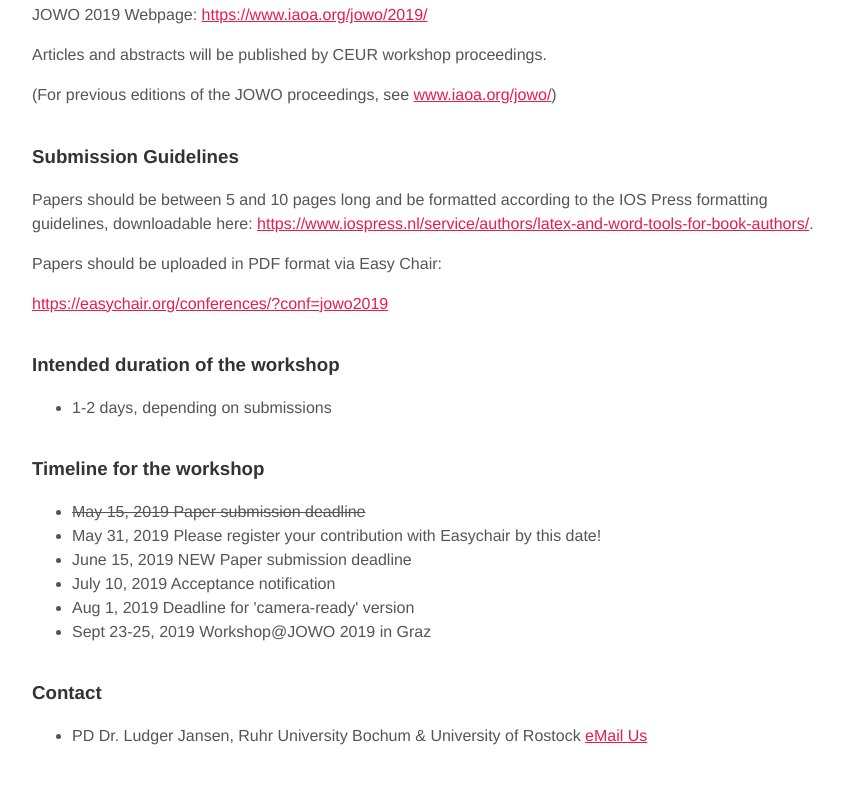
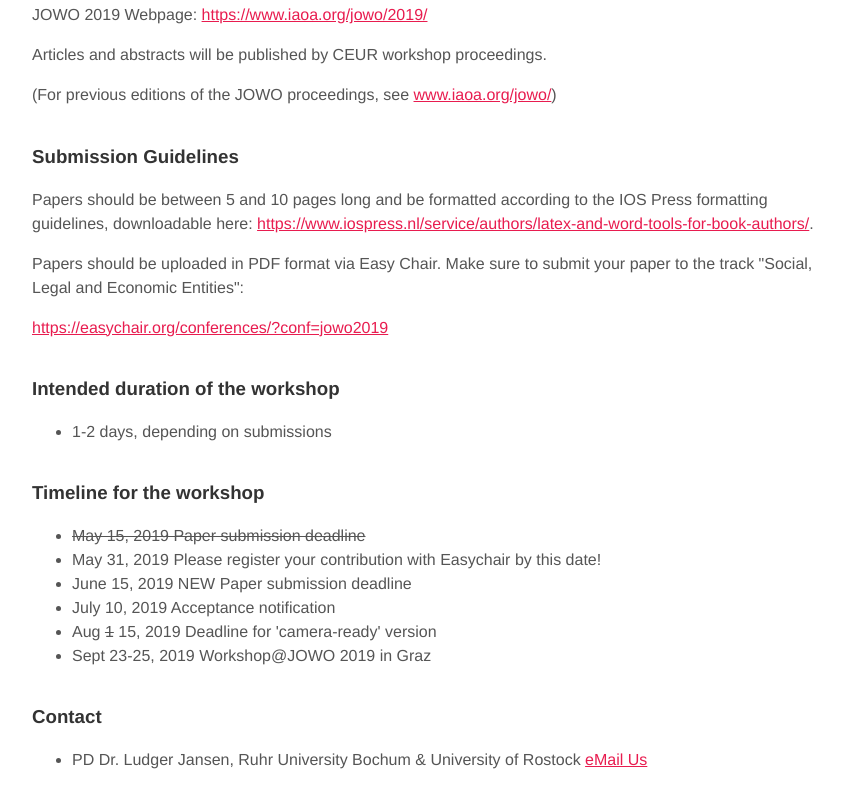
Before and after one commit to OOSTT/solee-2019, a plain HTML site: page index.html in a window 1280 px wide. Shown: the part 2503-3311 px from the top of the page, without its empty margins (208-1052 px from the left). Drawn offline with Linux system fonts and the light colour scheme.

Commit message:
Update index.html

```diff
--- a/index.html
+++ b/index.html
@@ -109,7 +109,7 @@
       <h3>Submission Guidelines</h3>
       <p>Papers should be between 5 and 10 pages long and be formatted according to the IOS Press formatting guidelines, downloadable here: <a href="https://www.iospress.nl/service/authors/latex-and-word-tools-for-book-authors/">https://www.iospress.nl/service/authors/latex-and-word-tools-for-book-authors/</a>.</p>
 
-      <p>Papers should be uploaded in PDF format via Easy Chair:</p>
+      <p>Papers should be uploaded in PDF format via Easy Chair. Make sure to submit your paper to the track "Social, Legal and Economic Entities":</p>
       <a href="https://easychair.org/conferences/?conf=jowo2019">https://easychair.org/conferences/?conf=jowo2019</a>
 
       <h3>Intended duration of the workshop</h3>
@@ -122,7 +122,7 @@
         <li>May 31, 2019    Please register your contribution with Easychair by this date!</li>
         <li>June 15, 2019   NEW Paper submission deadline</li>
         <li>July 10, 2019		Acceptance notification</li>
-        <li>Aug 1, 2019		Deadline for 'camera-ready' version</li>
+        <li>Aug <del>1</del> 15, 2019		Deadline for 'camera-ready' version</li>
         <li>Sept 23-25, 2019	Workshop@JOWO 2019 in Graz</li>
       </ul>
       <h3>Contact</h3>
```
